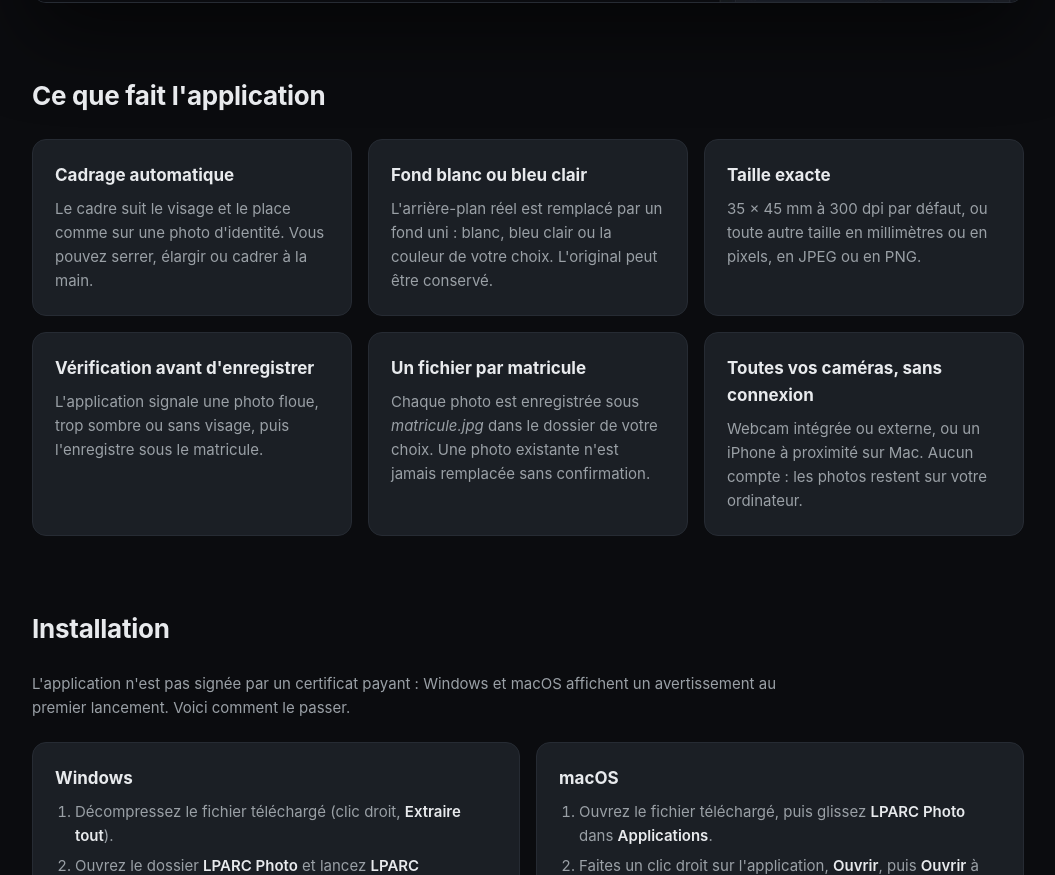
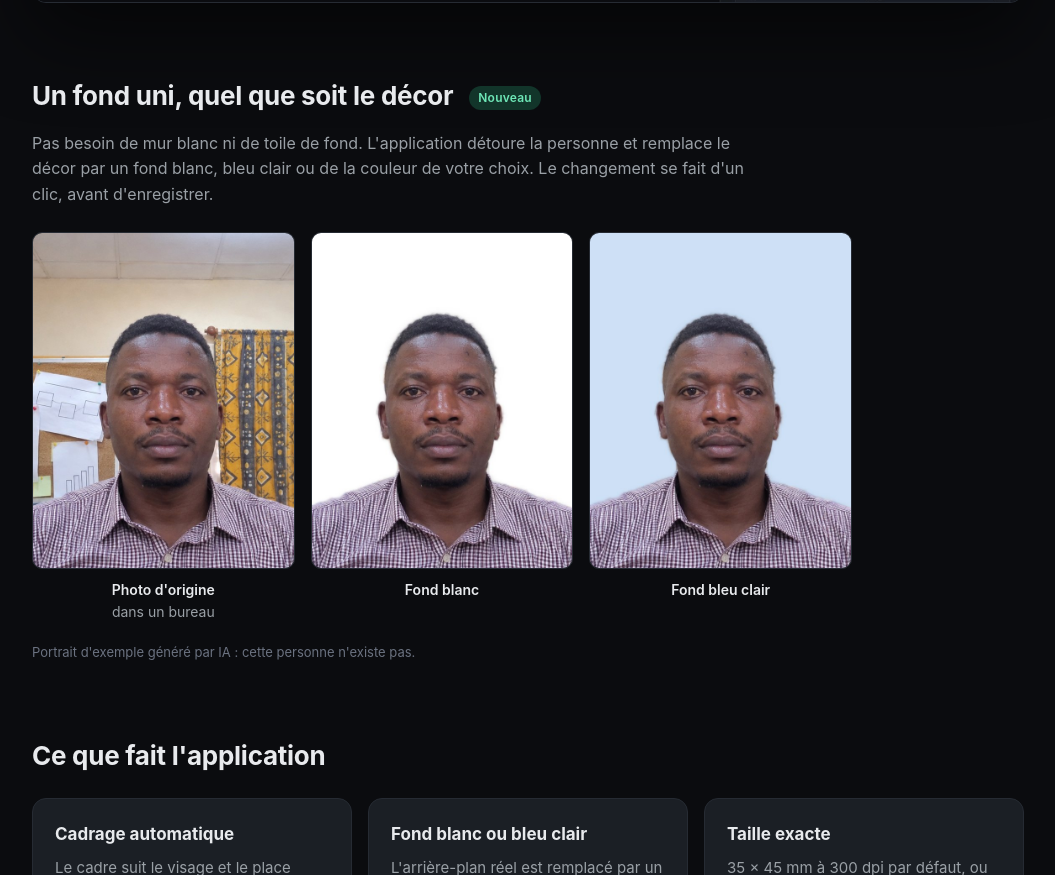
Before and after one commit to kkonkobo/lparc-photo, a plain HTML site: page site/index.html in a window 1280 px wide. Shown: the part 1257-2132 px from the top of the page, without its empty margins (112-1167 px from the left). Drawn offline with Linux system fonts and the light colour scheme; no server answers.

Commit message:
Show background replacement on the download page
A before/after strip: the same portrait with its office background, on
white and on light blue, produced by the app's own pipeline.

Co-Authored-By: Claude Fable 5.2 <noreply@anthropic.com>

```diff
--- a/site/index.html
+++ b/site/index.html
@@ -58,6 +58,17 @@
   }
 
   h2 { font-size: 26px; letter-spacing: -0.01em; margin: 0 0 22px; }
+  .tag { display: inline-block; margin-left: 10px; padding: 2px 9px; border-radius: 999px; font-size: 12px; font-weight: 600;
+         letter-spacing: 0.02em; vertical-align: middle; background: #12352a; color: var(--ok); }
+  .backdrop { margin-bottom: 72px; }
+  .backdrop p { color: var(--muted); max-width: 720px; margin: -8px 0 24px; }
+  .compare { display: grid; grid-template-columns: repeat(3, 1fr); gap: 16px; max-width: 820px; }
+  .compare figure { margin: 0; }
+  .compare img { display: block; width: 100%; height: auto; border-radius: 10px; border: 1px solid var(--line); }
+  .compare figcaption { margin-top: 10px; font-size: 14px; color: var(--muted); text-align: center; }
+  .compare figcaption b { display: block; color: var(--text); font-weight: 600; }
+  .backdrop small { display: block; margin-top: 18px; color: #6b7280; font-size: 13px; }
+  @media (max-width: 520px) { .compare { gap: 8px; } .compare figcaption { font-size: 12px; } }
   .features { display: grid; grid-template-columns: repeat(auto-fit, minmax(260px, 1fr)); gap: 16px; margin-bottom: 72px; }
   .card { background: var(--card); border: 1px solid var(--line); border-radius: 14px; padding: 22px; }
   .card h3 { margin: 0 0 8px; font-size: 17px; }
@@ -108,6 +119,26 @@
     <div class="shot">
       <img src="/assets/screenshot.jpg" width="1600" height="872" alt="Fenêtre de LPARC Photo : la photo prise, sur fond bleu clair, avec le choix du fond en dessous ; à droite le matricule, la caméra et l'arrière-plan.">
     </div>
+
+    <section class="backdrop">
+      <h2>Un fond uni, quel que soit le décor <span class="tag">Nouveau</span></h2>
+      <p>Pas besoin de mur blanc ni de toile de fond. L'application détoure la personne et remplace le décor par un fond blanc, bleu clair ou de la couleur de votre choix. Le changement se fait d'un clic, avant d'enregistrer.</p>
+      <div class="compare">
+        <figure>
+          <img src="/assets/fond-original.jpg" width="620" height="798" loading="lazy" alt="Portrait d'un homme devant un tableau d'affichage et un rideau à motifs.">
+          <figcaption><b>Photo d'origine</b>dans un bureau</figcaption>
+        </figure>
+        <figure>
+          <img src="/assets/fond-blanc.jpg" width="620" height="798" loading="lazy" alt="Le même portrait sur fond blanc.">
+          <figcaption><b>Fond blanc</b></figcaption>
+        </figure>
+        <figure>
+          <img src="/assets/fond-bleu.jpg" width="620" height="798" loading="lazy" alt="Le même portrait sur fond bleu clair.">
+          <figcaption><b>Fond bleu clair</b></figcaption>
+        </figure>
+      </div>
+      <small>Portrait d'exemple généré par IA : cette personne n'existe pas.</small>
+    </section>
 
     <h2>Ce que fait l'application</h2>
     <div class="features">
```
Also changed, not shown: site/assets/fond-blanc.jpg (added), site/assets/fond-bleu.jpg (added), site/assets/fond-original.jpg (added).
